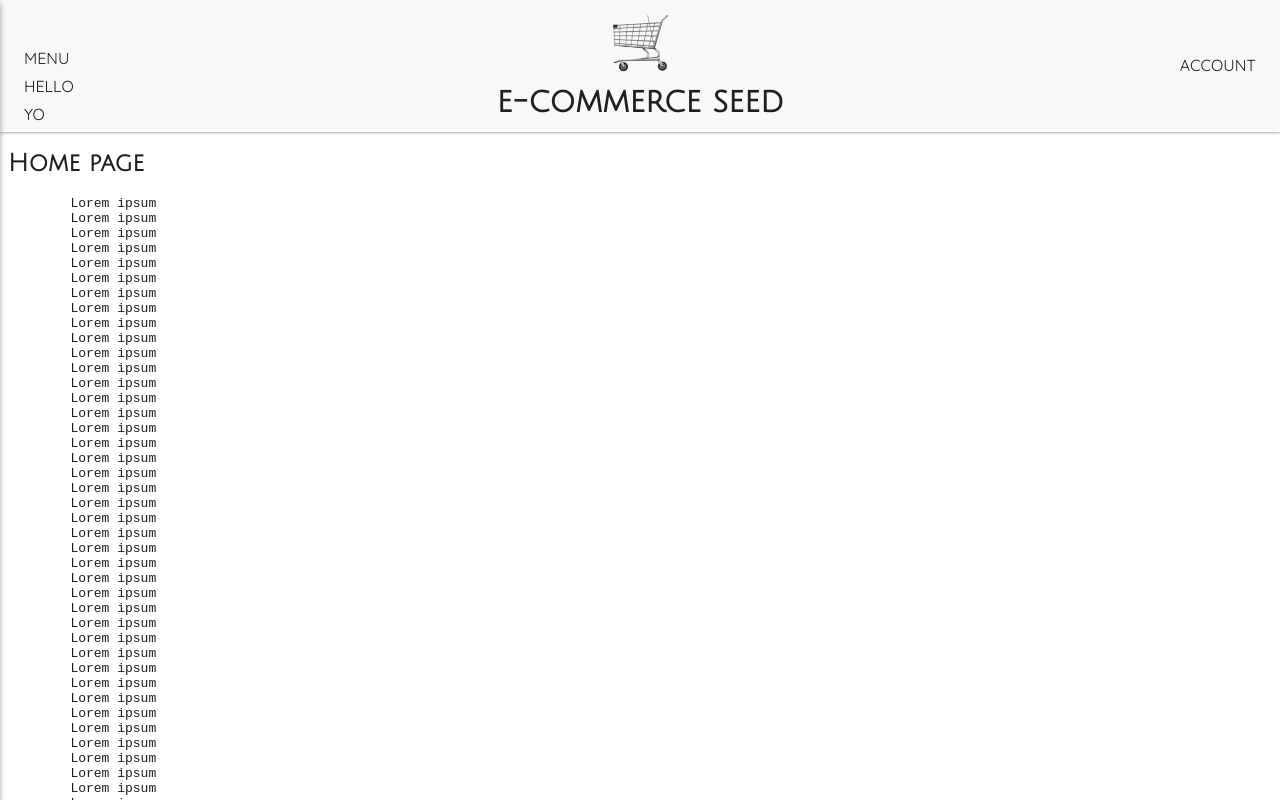
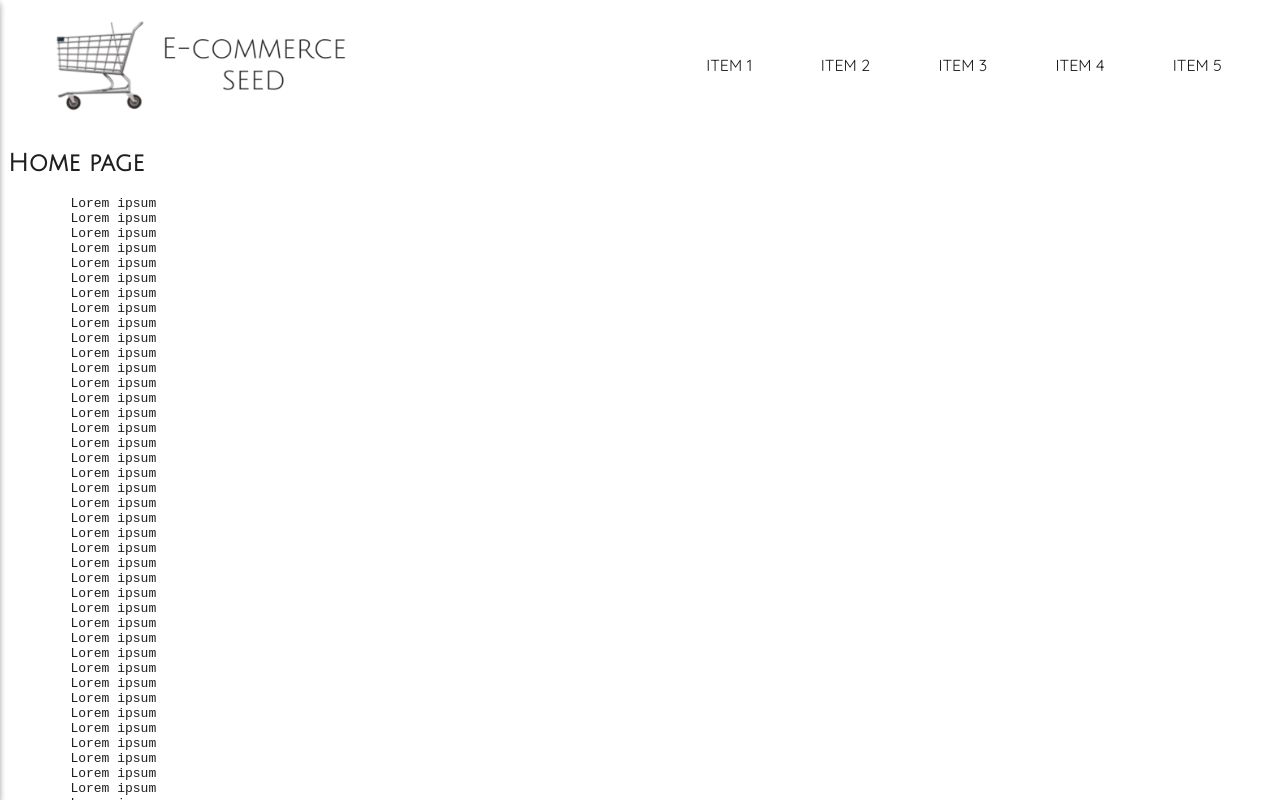
Before and after one commit to igorp1/ecommerce-seed, an Angular app: page / in a window 1280 px wide. Shown: the top 800 px of the page. Built offline with nearby package versions, Linux system fonts and the light colour scheme.

Commit message:
fixed header + responsive

```diff
--- a/src/app/components/header/header.component.html
+++ b/src/app/components/header/header.component.html
@@ -1,19 +1,15 @@
 <div class="header" [class.closed]="headerCollapsed" >
 
-  <div>
-      <div class="action-container">
-          <div class="header-action" (click)="openMenu()">MENU</div>
-          <div class="header-action" (click)="openMenu()">HELLO</div>
-          <div class="header-action" (click)="openMenu()">YO</div>
-      </div>
+  <div class="logo-container">
+    <img src="{{logo_small}}" class="closed">
+    <img src="{{logo_large}}" class="open">
   </div>
 
-  <div>
-    <img src="{{logo}}">
-    <h1>{{siteTitle}}</h1>
-  </div>
+  <div class="header-items-container">
+    <ul class="header-items">
+      <li *ngFor="let m of menuItems" class='hide-in-small-screen'>{{m.label}}</li>
+      <li class='show-in-small-screen' (click)='openMenu()'>MENU</li>
+    </ul>
 
-  <div>
-    <div class="header-action">ACCOUNT</div>
   </div>
 </div>
--- a/src/app/components/header/header.component.scss
+++ b/src/app/components/header/header.component.scss
@@ -7,8 +7,6 @@ $closed-height : 60px;
 $open-top-margin : $open-height/2 - 10px;
 $closed-top-margin : $closed-height/2 - 10px;
 
-$open-img-height : $open-height/2 + 20px;
-$closed-img-height : $closed-height;
 
 div.header{
     top:0;
@@ -18,73 +16,79 @@ div.header{
     grid-gap: 1rem;
     position: fixed;
     width: 100vw;
-    box-shadow: $shadow-l;
     transition: $transition;
-    border-bottom: $color-light 2px solid;
-    background-color: $color-offlight;
-    grid-template-columns: [full-start] 1fr [content-start] 1fr [content-end] 1fr[full-end];
+    grid-template-columns: [start] 1fr [middle] 1fr[end];
 
     & div{
-        height: $open-height ;
+        height: $open-height;
         padding: 0 1.5em;
         transition: $transition;
     }
 
-    & div h1{
-        margin-top: -5px;
-        white-space: nowrap;
-        transition: $transition;
+    & div.logo-container{
+
+        & img{
+            transition: $transition;
+            transition-duration: 0.5s;
+        }
+
+        & img.open{
+            height: $open-height;
+        }
+
+        & img.closed{
+            width:0;
+        }
     }
 
-    & div img{
-        transition: $transition;
-        height: $open-img-height;
-    }
+    & div.header-items-container {
 
-    & div:nth-child(1){
-        // padding-top: $open-top-margin;
-        & div.header-action{
-            padding:0;
-            margin: .75em 0;
-            height: 1em;
-            display: block;
-            text-align: left;
+        & ul {
+            padding: 0;
+            margin: 0;
+            list-style: none;
+
+            height: $open-height;
+            transition: $transition;
+
+            display: -webkit-box;
+            display: -moz-box;
+            display: -ms-flexbox;
+            display: -webkit-flex;
+            display: flex;
+            align-items: center;
+
+            -webkit-flex-flow: row wrap;
+            justify-content: space-around;
+
+            & li{
+                margin: 0 .25em;
+                padding: 5px;
+
+                text-align: center;
+            }
         }
 
-        & .action-container{
-            padding:0;
-            margin:0;
-            height: fit-content;
-            transform: translate(0%, 50%);
-        }
-    }
-    & div:nth-child(2){
-        text-align: center;
-    }
-    & div:nth-child(3){
-        padding-top: $open-top-margin;
-        & div{ padding:0; }
-        text-align: right;
     }
 
     &.closed {
         text-align: left;
         height: $closed-height;
 
+        box-shadow: $shadow-l;
+        border-bottom: $color-light 2px solid;
+        background-color: $color-offlight;
 
-        & div:nth-child(1), div:nth-child(3){
-            padding-top: $closed-top-margin;
-            & .action-container{
-                transform: translate(0,0)
+
+        & div.logo-container{
+            & img.open{
+                width: 0;
+                height: 0;
             }
-            & .header-action{
-                margin: 0 .75em;
-                display: inline-block;
+
+            & img.closed{
+                width: $closed-height;
             }
-        }
-
-        & div img{
-            height: $closed-img-height;
         }
 
         & div h1{
@@ -92,18 +96,41 @@ div.header{
             opacity: 0;
             font-size: 0em;
         }
-    }
 
-    & .header-action{
-        cursor: pointer;
-        transition: $transition;
-        display: inline-block;
-        margin:0;
-        margin-left: 1em;
-        padding:0;
-        &:hover{
-            font-weight: bold;
+        & div.header-items-container {
+
+            & ul {
+                height: $closed-height;
+            }
         }
     }
 
 }
+
+
+@media all and (max-width: 895px) {
+    // FOR SMALL SCREENS =>
+    div.header div.header-items-container ul.header-items{
+        justify-content: flex-end;
+    }
+
+    .hide-in-small-screen{
+        display: none;
+    }
+
+    .show-in-small-screen{
+        display: block;
+    }
+}
+
+@media all and (min-width: 895px) {
+
+
+    .hide-in-small-screen{
+        display: block;
+    }
+
+    .show-in-small-screen{
+        display: none;
+    }
+}
--- a/src/app/components/header/header.component.ts
+++ b/src/app/components/header/header.component.ts
@@ -3,6 +3,7 @@ import { Component, OnInit } from '@angular/core';
 import { isPlatformBrowser } from '@angular/common';
 import { PLATFORM_ID, APP_ID, Inject } from '@angular/core';
 import { ContextService } from '../../services/context.service';
+import { MenuItemsConfig } from '../side-panel/side-panel.component';
 
 @Component({
   selector: 'app-header',
@@ -17,8 +18,17 @@ export class HeaderComponent implements OnInit {
   isBrowser : boolean;
 
   // config
-  logo : string = "assets/whitelabel-logo.png";
-  siteTitle : string = "e-commerce seed"
+  logo_small : string = "assets/whitelabel-logo.png";   // aspect ratio : square
+  logo_large : string = "assets/whitelabel-baner.png";  // aspect ratio : fb banner
+  siteTitle : string = "e-commerce seed";
+
+  menuItems : MenuItemsConfig[] = [
+    {label:'ITEM 1'},
+    {label:'ITEM 2'},
+    {label:'ITEM 3'},
+    {label:'ITEM 4'},
+    {label:'ITEM 5'},
+  ]
 
   constructor(
     @Inject(PLATFORM_ID) private  platformId : Object,
--- a/src/index.html
+++ b/src/index.html
@@ -2,7 +2,7 @@
 <html lang="en">
 <head>
   <meta charset="utf-8">
-  <title>EcommerceSeed</title>
+  <title>-- --- --</title>
   <base href="/">
 
   <meta name="viewport" content="width=device-width, initial-scale=1">
```
Also changed, not shown: src/assets/whitelabel-baner.png (added).
